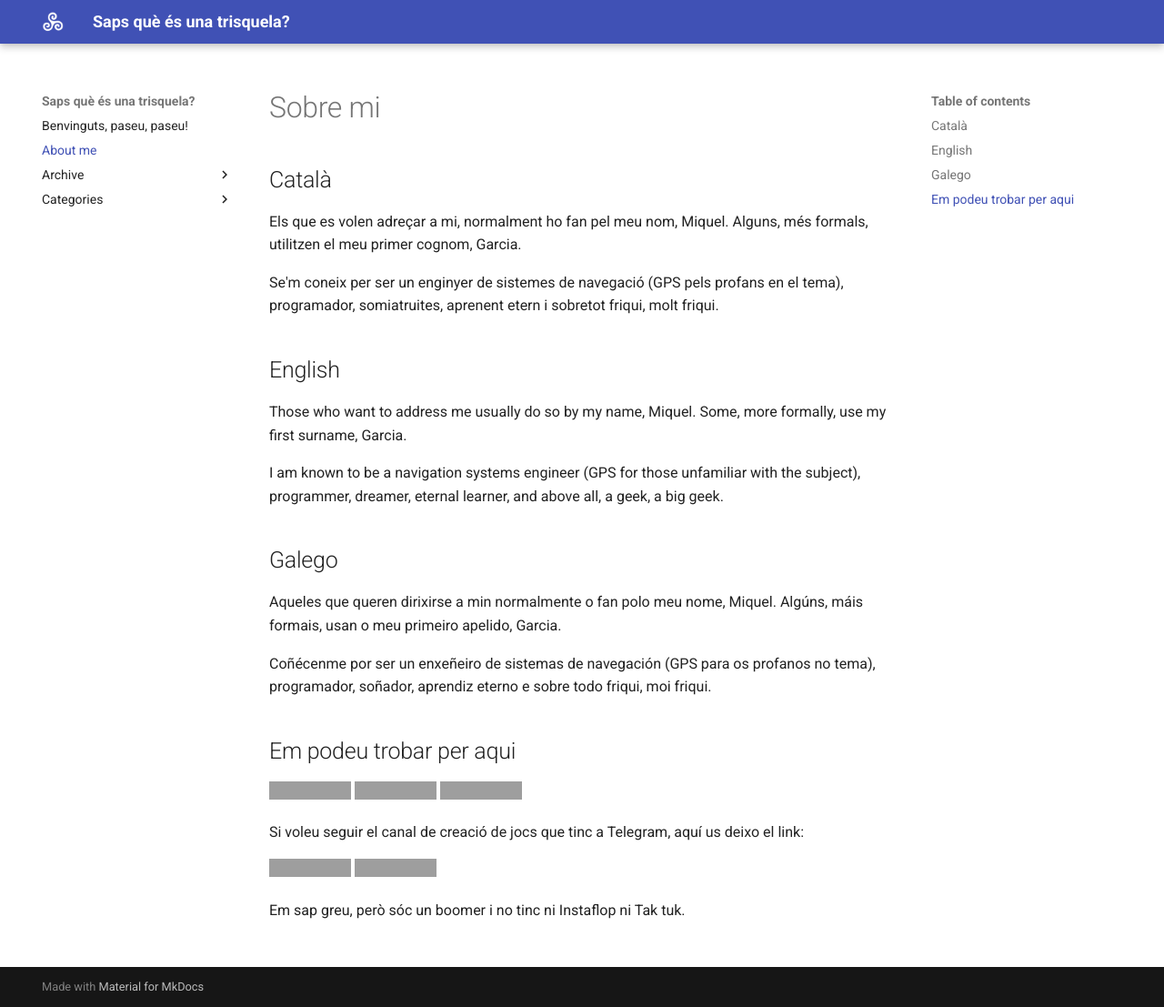
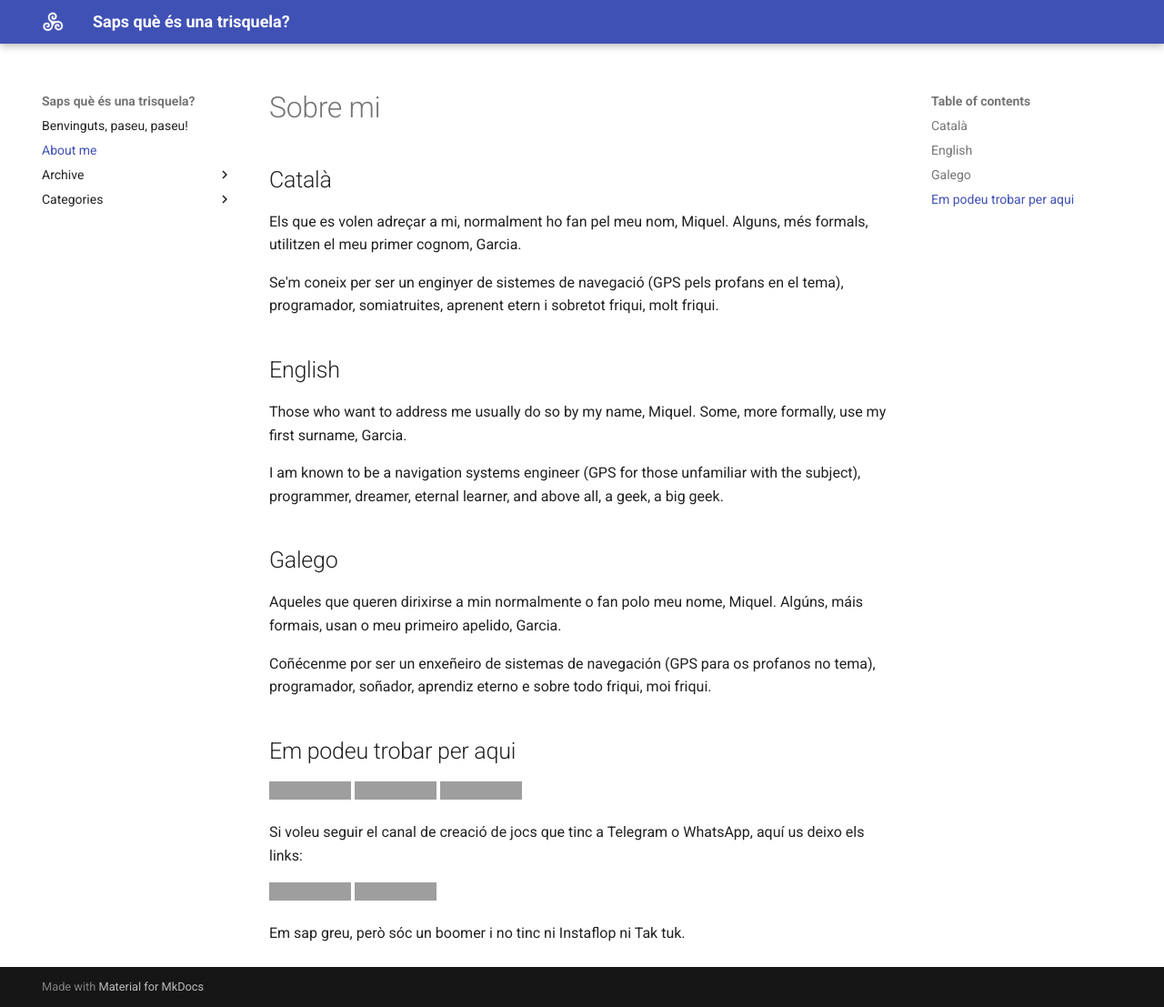
Before and after one commit to mgfernan/mgfernan.github.io, an MkDocs documentation site: the page built from docs/about.md, in a window 1280 px wide and 1107 px high. Shown: the whole window at 91% size. Built offline with MkDocs 1.6.1 and Material for MkDocs 9.7.7, drawn with Linux system fonts in a browser that asks for light colours; grey boxes are pictures that could not be loaded.

Commit message:
fix: correct plural in social icons

```diff
--- a/docs/about.md
+++ b/docs/about.md
@@ -24,8 +24,8 @@ Coñécenme por ser un enxeñeiro de sistemas de navegación (GPS para os profan
 [![BoardGameGeek](https://img.shields.io/badge/BoardGameGeek-Discover-cf8525?style=flat&logo=boardgamegeek)](https://boardgamegeek.com/user/Tryskele)
 [![LinkedIn](https://img.shields.io/badge/LinkedIn-Connect-blue?style=flat&logo=linkedin)](https://www.linkedin.com/in/miquelgarcia/)
 
-Si voleu seguir el canal de creació de jocs que tinc a Telegram, aquí us deixo
-el link:
+Si voleu seguir el canal de creació de jocs que tinc a Telegram o WhatsApp, aquí us deixo
+els links:
 
 [![Els jocs de la trisquela](https://img.shields.io/badge/Els%20jocs%20de%20la%20trisquela-a%20Telegram-blue?style=flat&logo=telegram)](https://t.me/+TNSVpWdLw2V_FyIF)
 [![Els jocs de la trisquela](https://img.shields.io/badge/Els%20jocs%20de%20la%20trisquela-a%20Whatsapp-green?style=flat&logo=whatsapp)](https://chat.whatsapp.com/F2qRgrHnC8v86ZL4ue40LW)
```
